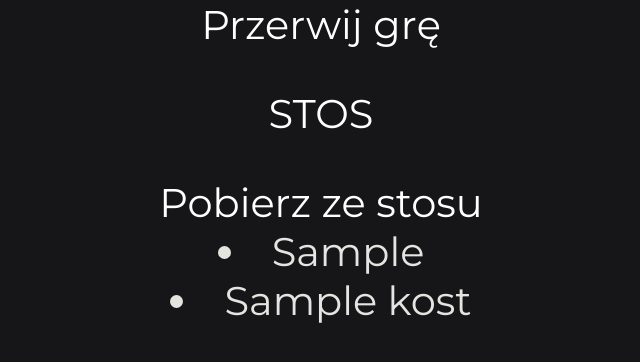
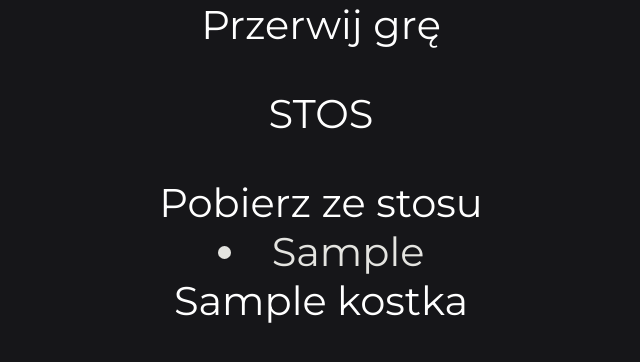
Before and after one commit to karzeg/domino, a Flask app: template templates/game.html in a window 1280 px wide. Shown: the top 362 px of the page, without its empty margins (319-959 px from the left). Run offline with Flask 2, Linux system fonts and the light colour scheme; the template is opened without the code that fills it: most values are stand-ins (such as "Sample title", 1, 10 or a date in 2020).

Commit message:
poprawki

```diff
--- a/game.py
+++ b/game.py
@@ -78,13 +78,13 @@
     def zmiana_gracza(self):
         self.turn = (self.turn + 1) % 2
 
-    # rozdanie kart poczatkowych
+    # rozdanie kostek poczatkowych
     def rozdaj_kostki(self):
         for g in range(len(self.gracze)):
             temp_lista = []
             for gg in range(7):
-                print(temp_lista)
                 temp_lista.append(self.wybierz_kostke(self.domino))
+            print(temp_lista)
             gracz = Player(temp_lista)
             self.gracze.append(gracz)
 
--- a/static/style.css
+++ b/static/style.css
@@ -40,8 +40,27 @@
     padding: 1.5em;
 }
 
-.one-button:hover, .two-button:hover, .three-button:hover
+.two-button:hover
 {
     background-color: #e4e4e0;
     color: #161619;
 }
+
+.kostki-gracza
+{
+    display: flex;
+    justify-content: center;
+    overflow: overlay;
+}
+
+.kostki-gracza
+{
+    display: flex;
+    justify-content: center;
+    overflow: overlay;
+}
+
+.kostka
+{
+    list-style-type: none;
+}
--- a/templates/formularz.html
+++ b/templates/formularz.html
@@ -8,7 +8,7 @@
 <body>
 
 
-<div class="form"><p>Imiona</p>
+<div class="form"><p>Imiona graczy</p>
     <form method="POST" action="">
         {{ form_gracze.hidden_tag() }}
         <fieldset class="form-group">
--- a/templates/game.html
+++ b/templates/game.html
@@ -32,8 +32,8 @@
 </div>
 
 <div class="kostki-gracza">
-    {% for kost in domino_gracza %}
-        <li class="kostki-gracza-reka">{{ kost }}</li>
+    {% for kostka in domino_gracza %}
+        <a href="{{ url_for('wyloz_kostke', kostka=kostka) }}"><li class="kostka">{{ kostka }}</li></a>
     {% endfor %}
 </div>
 
```
